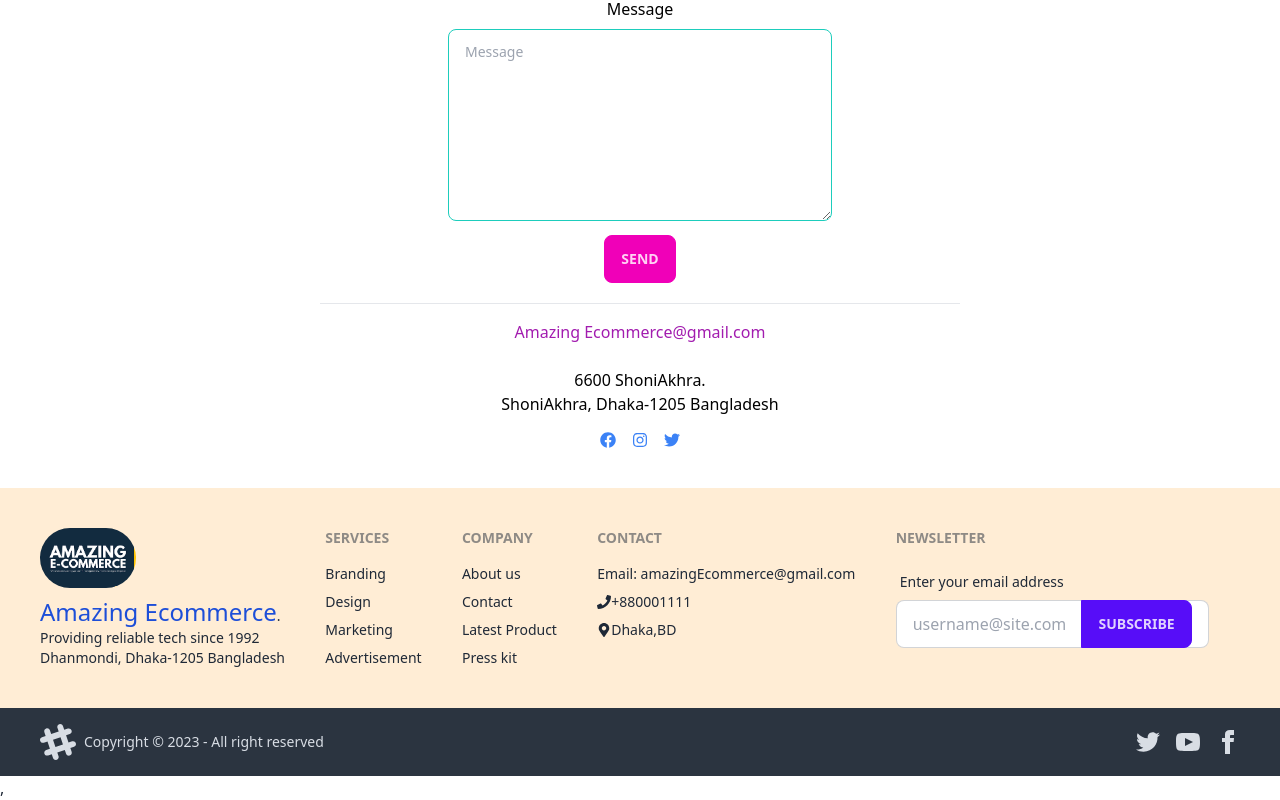
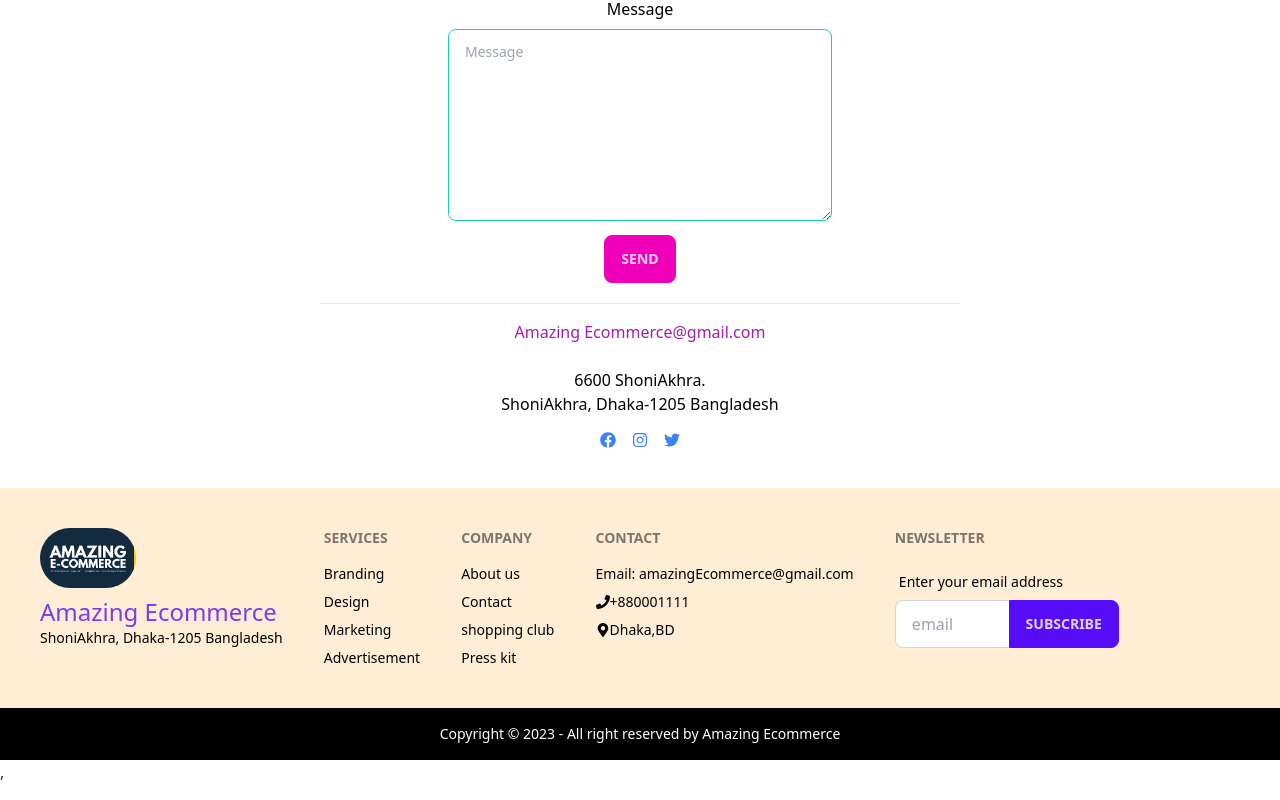
Before and after one commit to soriful15/Amazing-Ecommerce-client-side, a React (Vite) app: page / in a window 1280 px wide. Shown: the part 2493-3293 px from the top of the page. Built offline with nearby package versions, Linux system fonts and the light colour scheme; no server answers.

Commit message:
footer updated

```diff
--- a/src/Page/Home/Footer/Footer.jsx
+++ b/src/Page/Home/Footer/Footer.jsx
@@ -1,46 +1,48 @@
-
 import React from 'react';
 import logo from '../../../assets/logo/logo.png'
 import { FaPhone, FaMapMarkerAlt, } from 'react-icons/fa';
 const Footer = () => {
     return (
         <>
-            <footer className="footer p-10 bg-orange-100 md:w-full mx-auto w-full text-base-content mt-10">
+
+
+
+                <footer className="footer p-10  bg-orange-100 text-black   mt-10 w-full">
                     <div>
                         <img src={logo} className='rounded-full w-24' alt="" />
-                    <p> <span className='lg:text-2xl text-blue-700'>Amazing Ecommerce</span>.<br />Providing reliable tech since 1992 <br /> Dhanmondi, Dhaka-1205 Bangladesh</p>
+                        <p> <span className='lg:text-2xl text-violet-600'>Amazing Ecommerce</span><br /> ShoniAkhra, Dhaka-1205 Bangladesh</p>
                     </div>
                     <div>
-                    <span className="footer-title">Services</span>
+                        <span className="footer-title ">Services</span>
                         <a className="link link-hover">Branding</a>
                         <a className="link link-hover">Design</a>
                         <a className="link link-hover">Marketing</a>
                         <a className="link link-hover">Advertisement</a>
                     </div>
                     <div>
-                    <span className="footer-title">Company</span>
+                        <span className="footer-title ">Company</span>
                         <a className="link link-hover">About us</a>
                         <a className="link link-hover">Contact</a>
-                    <a className="link link-hover">Latest Product</a>
+                        <a className="link link-hover">shopping club</a>
                         <a className="link link-hover">Press kit</a>
                     </div>
                     <div>
-                    <span className="footer-title"> Contact</span>
+                        <span className="footer-title "> Contact</span>
                         <a className="link link-hover">Email: amazingEcommerce@gmail.com</a>
                         <a className="link link-hover flex items-center"> <FaPhone></FaPhone>+880001111 </a>
                         <a className="link link-hover flex items-center"><FaMapMarkerAlt></FaMapMarkerAlt>Dhaka,BD</a>
 
                     </div>
 
-                <div>
+                    <div className='text-black w-full'>
                         <span className="footer-title">Newsletter</span>
                         <div className="form-control w-80">
                             <label className="label">
-                            <span className="label-text">Enter your email address</span>
+                                <span className="label-text text-black">Enter your email address</span>
                             </label>
-                        <div className="relative">
-                            <input type="text" placeholder="username@site.com" className="input input-bordered pr-16" />
-                            <button className="btn btn-primary absolute top-0 right-0 rounded-l-none mr-6">Subscribe</button>
+                            <div className="relative w-56">
+                                <input type="text" placeholder="email" className="input input-bordered w-full pr-16" />
+                                <button className="btn btn-primary absolute top-0 right-0 rounded-l-none">Subscribe</button>
                             </div>
                         </div>
                     </div>
@@ -48,21 +50,12 @@
 
                 </footer>
 
-            <footer className="footer items-center p-4 bg-neutral text-neutral-content lg:px-10">
-                <div className="items-center grid-flow-col">
-                    <svg width="36" height="36" viewBox="0 0 24 24" xmlns="http://www.w3.org/2000/svg" fillRule="evenodd" clipRule="evenodd" className="fill-current"><path d="M22.672 15.226l-2.432.811.841 2.515c.33 1.019-.209 2.127-1.23 2.456-1.15.325-2.148-.321-2.463-1.226l-.84-2.518-5.013 1.677.84 2.517c.391 1.203-.434 2.542-1.831 2.542-.88 0-1.601-.564-1.86-1.314l-.842-2.516-2.431.809c-1.135.328-2.145-.317-2.463-1.229-.329-1.018.211-2.127 1.231-2.456l2.432-.809-1.621-4.823-2.432.808c-1.355.384-2.558-.59-2.558-1.839 0-.817.509-1.582 1.327-1.846l2.433-.809-.842-2.515c-.33-1.02.211-2.129 1.232-2.458 1.02-.329 2.13.209 2.461 1.229l.842 2.515 5.011-1.677-.839-2.517c-.403-1.238.484-2.553 1.843-2.553.819 0 1.585.509 1.85 1.326l.841 2.517 2.431-.81c1.02-.33 2.131.211 2.461 1.229.332 1.018-.21 2.126-1.23 2.456l-2.433.809 1.622 4.823 2.433-.809c1.242-.401 2.557.484 2.557 1.838 0 .819-.51 1.583-1.328 1.847m-8.992-6.428l-5.01 1.675 1.619 4.828 5.011-1.674-1.62-4.829z"></path></svg>
-                    <p>Copyright © 2023 - All right reserved</p>
-                </div>
-                <div className="grid-flow-col gap-4 md:place-self-center md:justify-self-end">
-                    <a><svg xmlns="http://www.w3.org/2000/svg" width="24" height="24" viewBox="0 0 24 24" className="fill-current"><path d="M24 4.557c-.883.392-1.832.656-2.828.775 1.017-.609 1.798-1.574 2.165-2.724-.951.564-2.005.974-3.127 1.195-.897-.957-2.178-1.555-3.594-1.555-3.179 0-5.515 2.966-4.797 6.045-4.091-.205-7.719-2.165-10.148-5.144-1.29 2.213-.669 5.108 1.523 6.574-.806-.026-1.566-.247-2.229-.616-.054 2.281 1.581 4.415 3.949 4.89-.693.188-1.452.232-2.224.084.626 1.956 2.444 3.379 4.6 3.419-2.07 1.623-4.678 2.348-7.29 2.04 2.179 1.397 4.768 2.212 7.548 2.212 9.142 0 14.307-7.721 13.995-14.646.962-.695 1.797-1.562 2.457-2.549z"></path></svg>
-                    </a>
-                    <a><svg xmlns="http://www.w3.org/2000/svg" width="24" height="24" viewBox="0 0 24 24" className="fill-current"><path d="M19.615 3.184c-3.604-.246-11.631-.245-15.23 0-3.897.266-4.356 2.62-4.385 8.816.029 6.185.484 8.549 4.385 8.816 3.6.245 11.626.246 15.23 0 3.897-.266 4.356-2.62 4.385-8.816-.029-6.185-.484-8.549-4.385-8.816zm-10.615 12.816v-8l8 3.993-8 4.007z"></path></svg></a>
-                    <a><svg xmlns="http://www.w3.org/2000/svg" width="24" height="24" viewBox="0 0 24 24" className="fill-current"><path d="M9 8h-3v4h3v12h5v-12h3.642l.358-4h-4v-1.667c0-.955.192-1.333 1.115-1.333h2.885v-5h-3.808c-3.596 0-5.192 1.583-5.192 4.615v3.385z"></path></svg></a>
+
+                <footer className="footer footer-center p-4 bg-black text-white">
+                    <div>
+                        <p>Copyright © 2023 - All right reserved by Amazing Ecommerce</p>
                     </div>
                 </footer>
-
-
-
 
 
 
```
Lines whose indentation alone changed are shown as unchanged.
